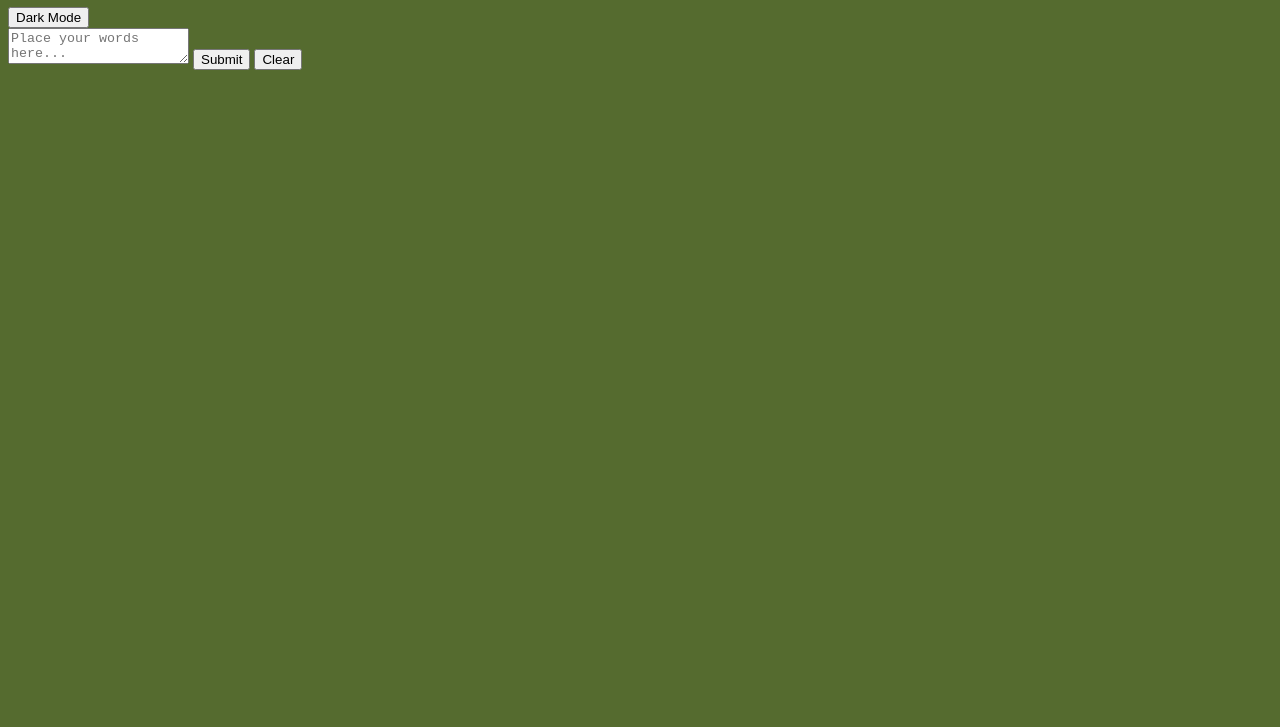
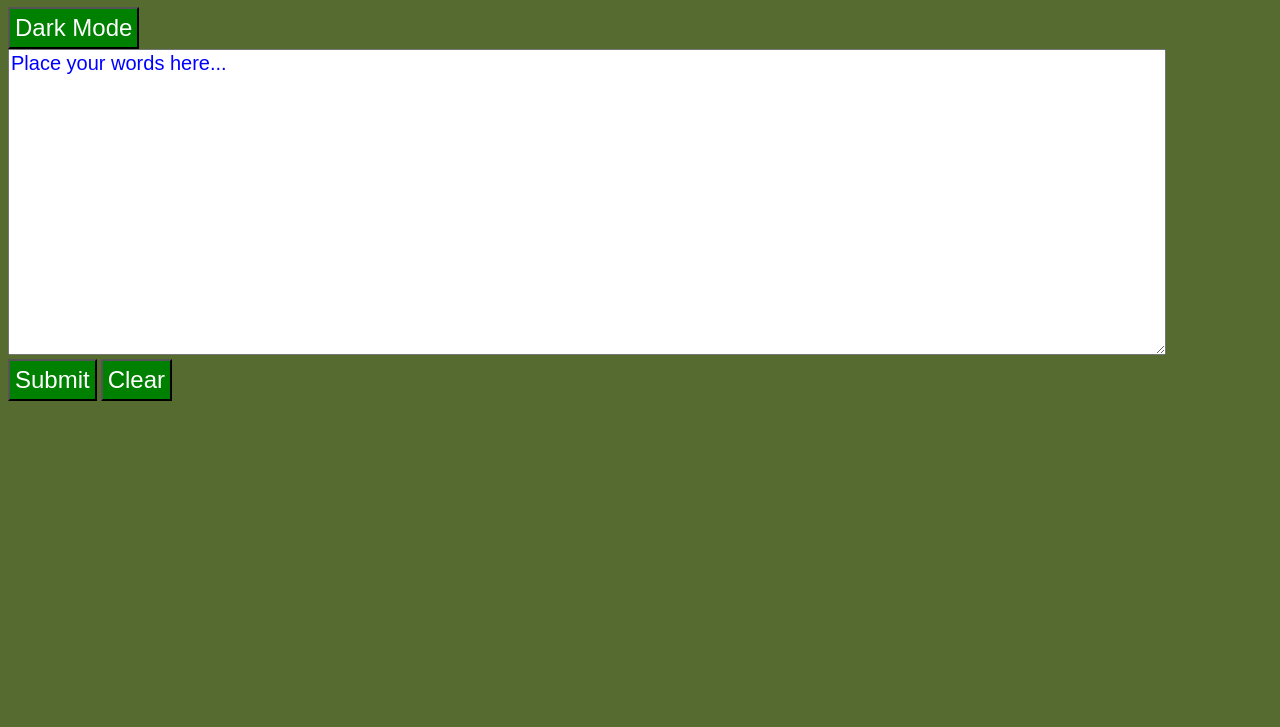
Before and after one commit to WhitleyBeers/LAB-word-counter, a plain HTML site: page index.html in a window 1280 px wide. Shown: the part 73-800 px from the top of the page. Drawn offline with Linux system fonts and the light colour scheme.

Commit message:
completed issue 2, styling

```diff
--- a/index.html
+++ b/index.html
@@ -13,7 +13,7 @@
   <button id="bg-switch">Dark Mode</button>
   <div id="error" class="error"></div>
   <form>
-    <textarea placeholder="Place your words here..."></textarea>
+    <textarea rows="20" placeholder="Place your words here..."></textarea>
     <button type="submit">Submit</button>
     <button type="reset">Clear</button>
   </form>
--- a/main.css
+++ b/main.css
@@ -1,3 +1,25 @@
 body {
   background-color: darkolivegreen;
+  width: 90%;
 }
+
+h1 {
+  text-align: center;
+}
+
+textarea {
+  width: 100%;
+}
+
+textarea::placeholder {
+  color: blue;
+  font-size: 1.5em;
+  font-family: Arial, Helvetica, sans-serif;
+}
+
+button {
+  background-color: green;
+  color: white;
+  padding: 5px;
+  font-size: 1.5em;
+}
```
